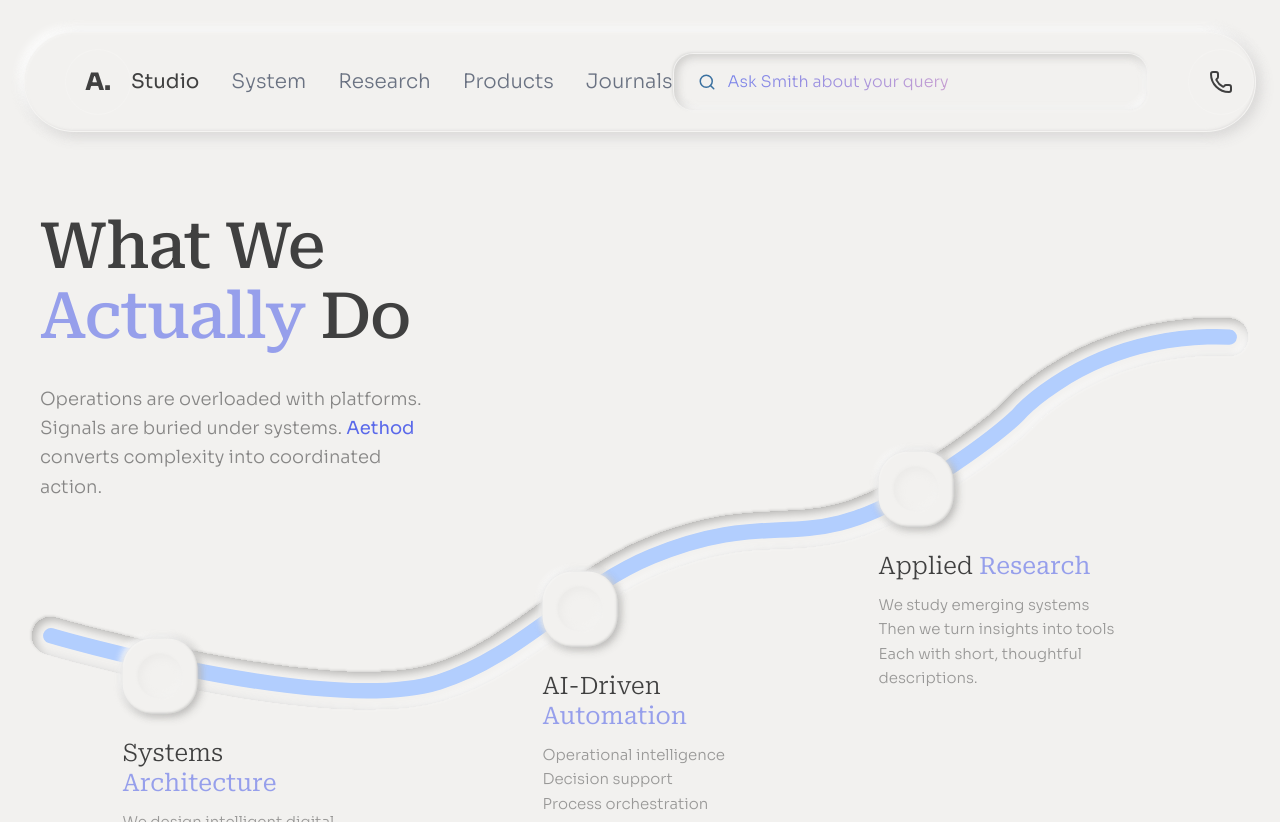
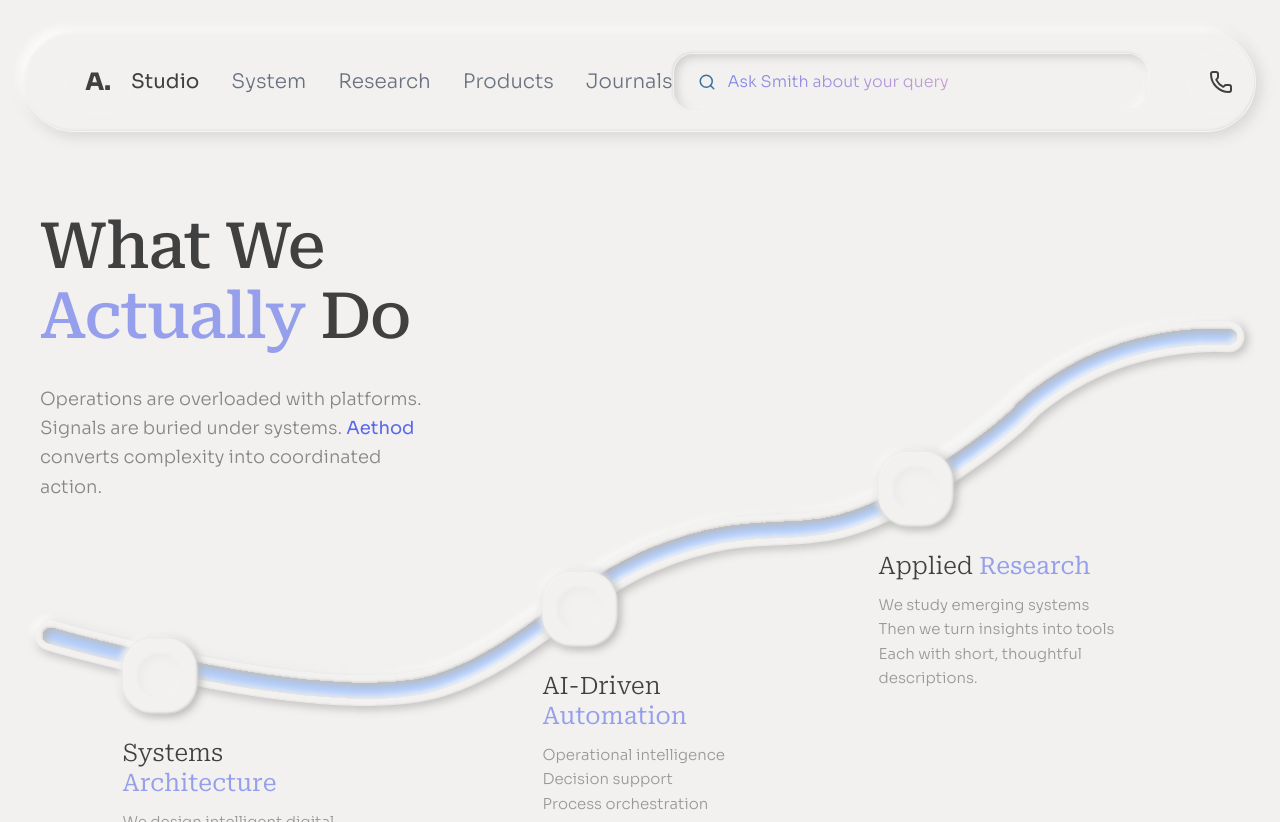
Before and after one commit to SadidSD/Aethod, a Next.js app: page /studio in a window 1280 px wide. Built offline with nearby package versions, Linux system fonts and the light colour scheme.

Commit message:
fix: Separate Vector 1 and Vector 2 SVG filters with perfect Figma precision

```diff
--- a/src/app/studio/page.tsx
+++ b/src/app/studio/page.tsx
@@ -29,7 +29,58 @@ export default function StudioPage() {
                         xmlns="http://www.w3.org/2000/svg"
                     >
                         <defs>
-                            {/* Exact Figma CSS: box-shadow with 2 drop shadows + 4 inner shadows */}
+                            {/* Exact Figma CSS for Vector 1 (Outer Border): 4 drop shadows + 2 inner shadows */}
+                            <filter id="figmaCurveBorderFilter" x="-5%" y="-15%" width="110%" height="140%" filterUnits="objectBoundingBox" colorInterpolationFilters="sRGB">
+                                <feFlood floodOpacity="0" result="BackgroundImageFix" />
+
+                                {/* Drop shadow 1: -3px 3px 6px rgba(194, 193, 191, 0.2) */}
+                                <feColorMatrix in="SourceAlpha" type="matrix" values="0 0 0 0 0 0 0 0 0 0 0 0 0 0 0 0 0 0 127 0" result="hardAlpha" />
+                                <feOffset dx="-3" dy="3" />
+                                <feGaussianBlur stdDeviation="3" />
+                                <feColorMatrix type="matrix" values="0 0 0 0 0.76078 0 0 0 0 0.75686 0 0 0 0 0.74902 0 0 0 0.2 0" />
+                                <feBlend mode="normal" in2="BackgroundImageFix" result="effect1_dropShadow_border" />
+
+                                {/* Drop shadow 2: 3px -3px 6px rgba(194, 193, 191, 0.2) */}
+                                <feColorMatrix in="SourceAlpha" type="matrix" values="0 0 0 0 0 0 0 0 0 0 0 0 0 0 0 0 0 0 127 0" result="hardAlpha" />
+                                <feOffset dx="3" dy="-3" />
+                                <feGaussianBlur stdDeviation="3" />
+                                <feColorMatrix type="matrix" values="0 0 0 0 0.76078 0 0 0 0 0.75686 0 0 0 0 0.74902 0 0 0 0.2 0" />
+                                <feBlend mode="normal" in2="effect1_dropShadow_border" result="effect2_dropShadow_border" />
+
+                                {/* Drop shadow 3: -3px -3px 6px rgba(255, 255, 255, 0.9) */}
+                                <feColorMatrix in="SourceAlpha" type="matrix" values="0 0 0 0 0 0 0 0 0 0 0 0 0 0 0 0 0 0 127 0" result="hardAlpha" />
+                                <feOffset dx="-3" dy="-3" />
+                                <feGaussianBlur stdDeviation="3" />
+                                <feColorMatrix type="matrix" values="0 0 0 0 1 0 0 0 0 1 0 0 0 0 1 0 0 0 0.9 0" />
+                                <feBlend mode="normal" in2="effect2_dropShadow_border" result="effect3_dropShadow_border" />
+
+                                {/* Drop shadow 4: 3px 3px 8px rgba(194, 193, 191, 0.9) */}
+                                <feColorMatrix in="SourceAlpha" type="matrix" values="0 0 0 0 0 0 0 0 0 0 0 0 0 0 0 0 0 0 127 0" result="hardAlpha" />
+                                <feOffset dx="3" dy="3" />
+                                <feGaussianBlur stdDeviation="4" />
+                                <feColorMatrix type="matrix" values="0 0 0 0 0.76078 0 0 0 0 0.75686 0 0 0 0 0.74902 0 0 0 0.9 0" />
+                                <feBlend mode="normal" in2="effect3_dropShadow_border" result="effect4_dropShadow_border" />
+
+                                <feBlend mode="normal" in="SourceGraphic" in2="effect4_dropShadow_border" result="shape_border" />
+
+                                {/* Inset 1: inset 1px 1px 2px rgba(255, 255, 255, 0.3) */}
+                                <feColorMatrix in="SourceAlpha" type="matrix" values="0 0 0 0 0 0 0 0 0 0 0 0 0 0 0 0 0 0 127 0" result="hardAlpha" />
+                                <feOffset dx="1" dy="1" />
+                                <feGaussianBlur stdDeviation="1" />
+                                <feComposite in2="hardAlpha" operator="arithmetic" k2="-1" k3="1" />
+                                <feColorMatrix type="matrix" values="0 0 0 0 1 0 0 0 0 1 0 0 0 0 1 0 0 0 0.3 0" />
+                                <feBlend mode="normal" in2="shape_border" result="effect5_innerShadow_border" />
+
+                                {/* Inset 2: inset -1px -1px 2px rgba(194, 193, 191, 0.5) */}
+                                <feColorMatrix in="SourceAlpha" type="matrix" values="0 0 0 0 0 0 0 0 0 0 0 0 0 0 0 0 0 0 127 0" result="hardAlpha" />
+                                <feOffset dx="-1" dy="-1" />
+                                <feGaussianBlur stdDeviation="1" />
+                                <feComposite in2="hardAlpha" operator="arithmetic" k2="-1" k3="1" />
+                                <feColorMatrix type="matrix" values="0 0 0 0 0.76078 0 0 0 0 0.75686 0 0 0 0 0.74902 0 0 0 0.5 0" />
+                                <feBlend mode="normal" in2="effect5_innerShadow_border" result="effect6_innerShadow_border" />
+                            </filter>
+
+                            {/* Exact Figma CSS for Vector 2 (Inner Blue): box-shadow with 2 drop shadows + 4 inner shadows */}
                             <filter id="figmaCurveFilter" x="-5%" y="-15%" width="110%" height="140%" filterUnits="objectBoundingBox" colorInterpolationFilters="sRGB">
                                 <feFlood floodOpacity="0" result="BackgroundImageFix" />
 
@@ -83,17 +134,19 @@ export default function StudioPage() {
                             </filter>
                         </defs>
 
-                        {/* Group both the thick background border and the inner blue path under the Figma shadow filter */}
-                        <g filter="url(#figmaCurveFilter)">
-                            {/* Thick outer border (#F2F1EF) */}
+                        {/* Thick outer border (Vector 1) with its own specific Figma filters */}
+                        <g filter="url(#figmaCurveBorderFilter)">
                             <path
                                 d="M10.502 301.037C10.502 301.037 278.19 379.737 387.502 346.037C465.301 322.052 519.222 255.036 594.502 224.037C717.17 173.524 741.006 227.347 853.502 157.037C933.502 107.037 953.502 83.0367 953.502 83.0367C953.502 83.0367 999.582 34.0816 1081.5 16.9464C1123.96 8.06441 1155.5 10.9464 1155.5 10.9464"
                                 stroke="#F2F1EF"
-                                strokeWidth="36"
+                                strokeWidth="30"
                                 strokeLinecap="round"
                                 fill="none"
                             />
-                            {/* Inner blue path (#B2CEFE) */}
+                        </g>
+
+                        {/* Inner blue path (Vector 2) with exact Figma neomorphic shadows */}
+                        <g filter="url(#figmaCurveFilter)">
                             <path
                                 d="M10.502 301.037C10.502 301.037 278.19 379.737 387.502 346.037C465.301 322.052 519.222 255.036 594.502 224.037C717.17 173.524 741.006 227.347 853.502 157.037C933.502 107.037 953.502 83.0367 953.502 83.0367C953.502 83.0367 999.582 34.0816 1081.5 16.9464C1123.96 8.06441 1155.5 10.9464 1155.5 10.9464"
                                 stroke="#B2CEFE"
```
